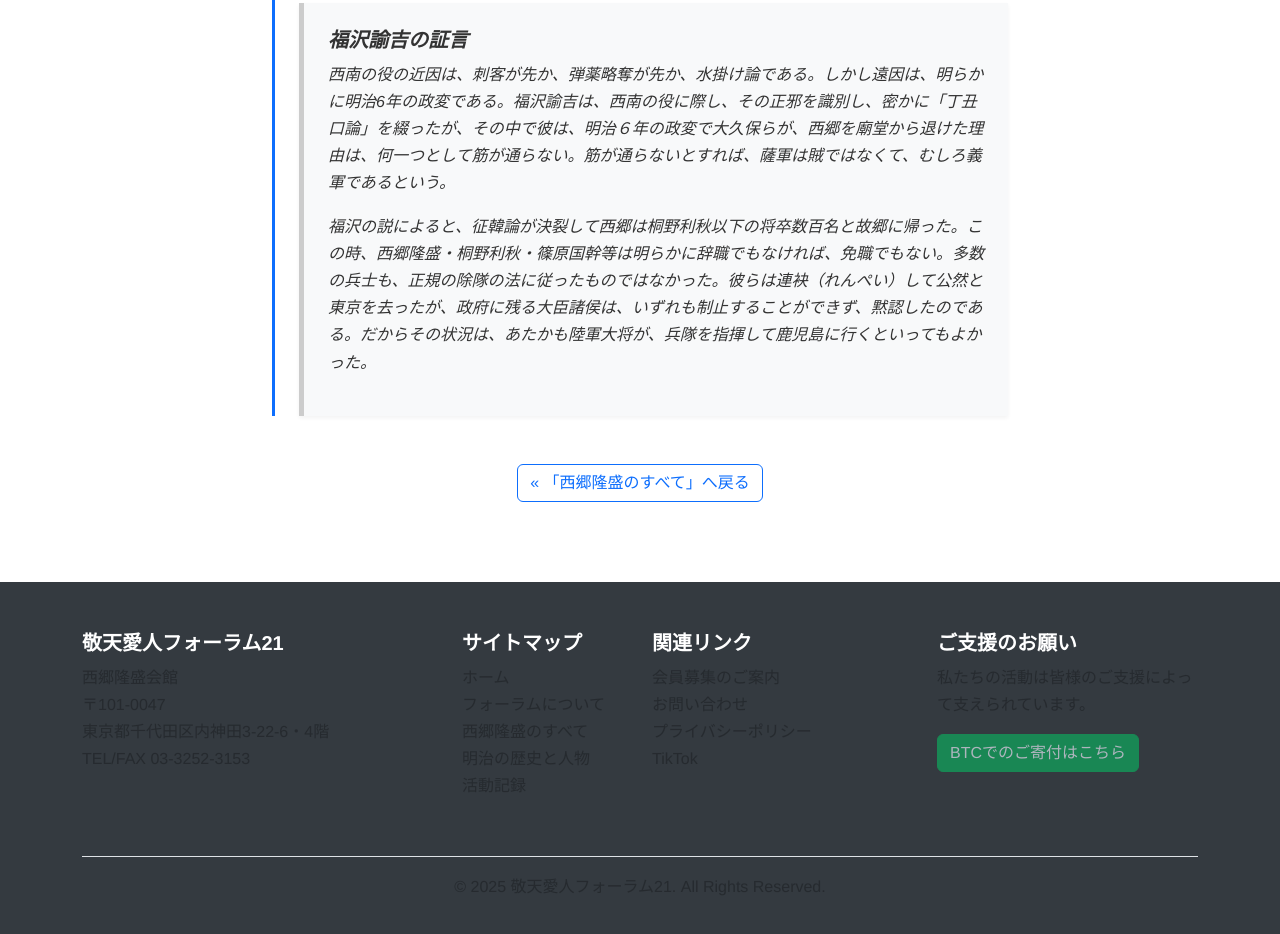
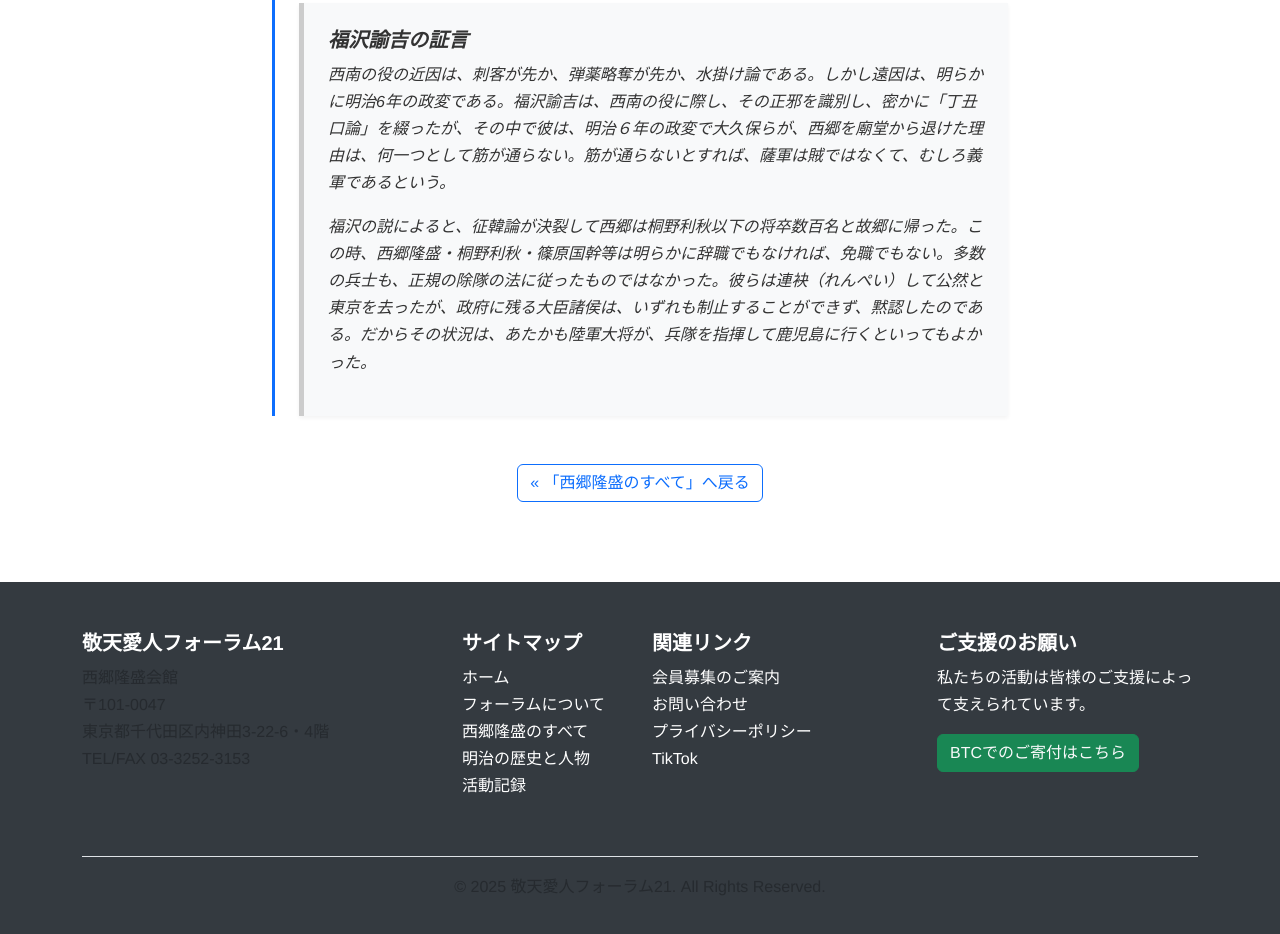
Before and after one commit to rakuai-support/keiten-aijin-mockup, a plain HTML site: page life.html in a window 1280 px wide. Shown: the part 1979-2913 px from the top of the page. Drawn offline with nearby package versions, Linux system fonts and the light colour scheme.

Commit message:
Fix footer text color and links

```diff
--- a/life.html
+++ b/life.html
@@ -47,7 +47,7 @@
             margin-top: 5rem;
         }
         .footer a {
-            color: #adb5bd;
+            color: #f8f9fa; /* より明るい色に変更 */
             text-decoration: none;
         }
         .footer a:hover {
@@ -172,25 +172,25 @@
                 <div class="col-md-2 mb-3">
                     <h5>サイトマップ</h5>
                     <ul class="list-unstyled">
-                        <li><a href="index.html" class="text-decoration-none text-muted">ホーム</a></li>
-                        <li><a href="about.html" class="text-decoration-none text-muted">フォーラムについて</a></li>
-                        <li><a href="saigo.html" class="text-decoration-none text-muted">西郷隆盛のすべて</a></li>
-                        <li><a href="#" class="text-decoration-none text-muted">明治の歴史と人物</a></li>
-                        <li><a href="#" class="text-decoration-none text-muted">活動記録</a></li>
+                        <li><a href="index.html" class="text-decoration-none text-white">ホーム</a></li>
+                        <li><a href="about.html" class="text-decoration-none text-white">フォーラムについて</a></li>
+                        <li><a href="saigo.html" class="text-decoration-none text-white">西郷隆盛のすべて</a></li>
+                        <li><a href="history.html" class="text-decoration-none text-white">明治の歴史と人物</a></li>
+                        <li><a href="activity.html" class="text-decoration-none text-white">活動記録</a></li>
                     </ul>
                 </div>
                 <div class="col-md-3 mb-3">
                      <h5>関連リンク</h5>
                     <ul class="list-unstyled">
-                        <li><a href="#" class="text-decoration-none text-muted">会員募集のご案内</a></li>
-                        <li><a href="#" class="text-decoration-none text-muted">お問い合わせ</a></li>
-                        <li><a href="#" class="text-decoration-none text-muted">プライバシーポリシー</a></li>
-                        <li><a href="https://www.tiktok.com/@keiten_aijin" class="text-decoration-none text-muted" target="_blank">TikTok</a></li>
+                        <li><a href="about.html#membership" class="text-decoration-none text-white">会員募集のご案内</a></li>
+                        <li><a href="about.html#contact" class="text-decoration-none text-white">お問い合わせ</a></li>
+                        <li><a href="#" class="text-decoration-none text-white">プライバシーポリシー</a></li>
+                        <li><a href="https://www.tiktok.com/@keiten_aijin" class="text-decoration-none text-white" target="_blank">TikTok</a></li>
                     </ul>
                 </div>
                  <div class="col-md-3 mb-3">
                     <h5>ご支援のお願い</h5>
-                    <p class="text-muted">私たちの活動は皆様のご支援によって支えられています。</p>
+                    <p class="text-white">私たちの活動は皆様のご支援によって支えられています。</p>
                      <a href="#" class="btn btn-success">BTCでのご寄付はこちら</a>
                 </div>
             </div>
```
Also changed, not shown: about.html (+11 -11 lines), activity.html (+10 -10 lines), anecdotes.html (+11 -11 lines), bryan.html (+3 -0 lines), family.html (+11 -11 lines), history.html (+10 -10 lines), ikun.html (+11 -11 lines), index.html (+14 -11 lines), korea1873.html (+10 -10 lines), lastsamurai.html (+10 -10 lines), pioneers.html (+11 -11 lines), saigo.html (+11 -11 lines), sites.html (+11 -11 lines).
